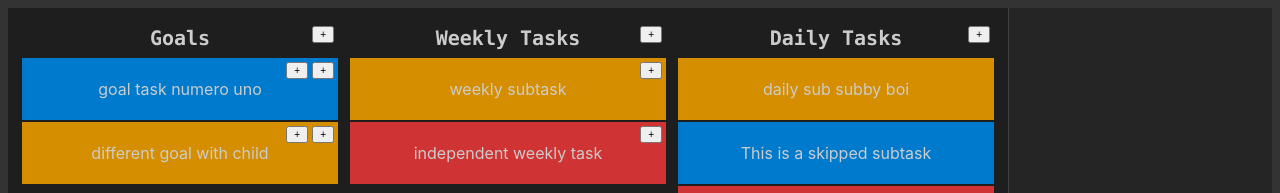
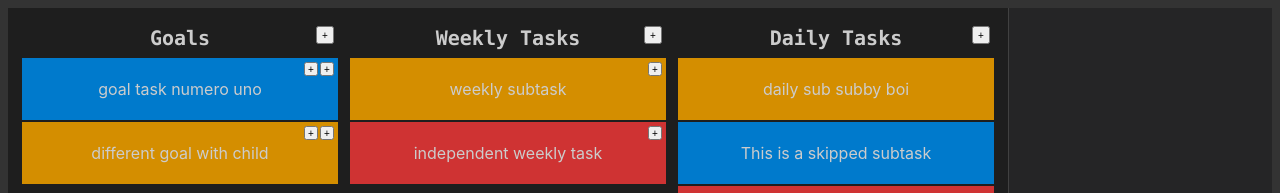
Before and after one commit to AlexJohnKennedy/TrackYourTodos, a React (Create React App) app: page / in a window 1280 px wide. Shown: the top 193 px of the page. Built offline with nearby package versions, Linux system fonts and the light colour scheme.

Commit message:
buttons layout next to each other and everything works as intended :)

```diff
--- a/src/css/App.css
+++ b/src/css/App.css
@@ -38,6 +38,7 @@
 button {
   font-size: 1rem;
   cursor: pointer;
+  padding: 0rem;
 }
 body {
   padding-top: 0.8rem;
--- a/src/css/Board.css
+++ b/src/css/Board.css
@@ -43,4 +43,6 @@
     position: absolute;
     right: 0.4rem;
     top: 0.8rem;
+    width: 1.8rem;
+    height: 1.8rem;
 }
--- a/src/css/Task.css
+++ b/src/css/Task.css
@@ -29,10 +29,13 @@
     position: absolute;
     right: 0.4rem;
     top: 0.4rem;
+
+    width: 1.4rem;
+    height: 1.4rem;
 }
 .task button ~ button {
     position: absolute;
-    right: 3rem;
+    right: 2rem;
     top: 0.4rem;
 }
 
```
